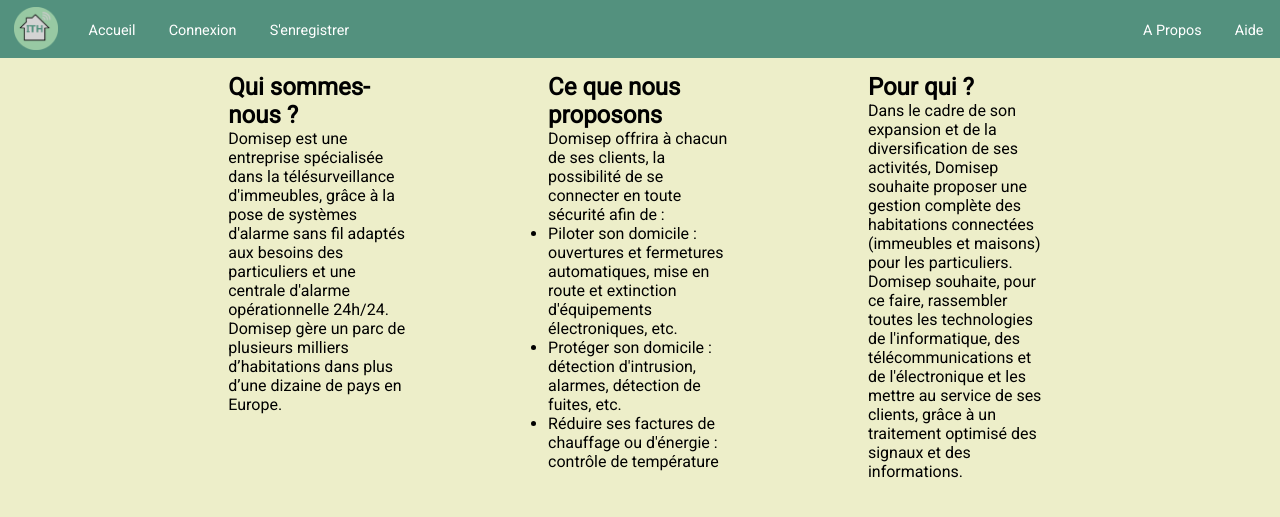
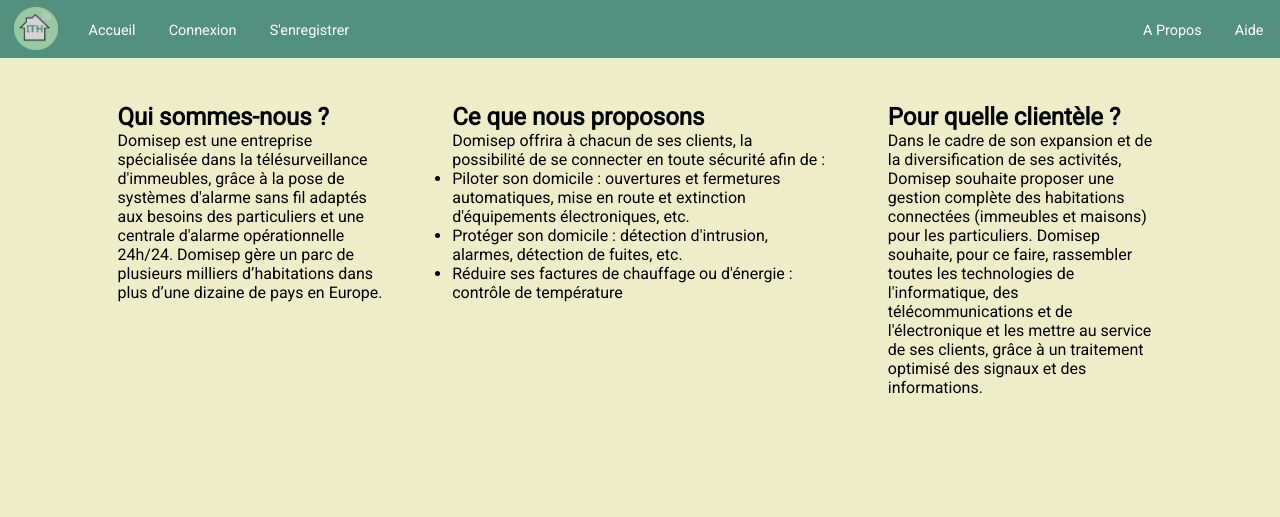
Before and after one commit to terencecode/ITH, a PHP site: the page made by app/Vues/vueAccueil.php in a window 1280 px wide. Shown: the top 517 px of the page. Run offline with PHP 8.4, Linux system fonts and the light colour scheme; the template is opened without the code that fills it, so the values that code supplies are empty; some libraries are stand-ins or nearby versions.

Commit message:
Début de l'acceuil

```diff
--- a/app/Vues/vueAccueil.php
+++ b/app/Vues/vueAccueil.php
@@ -40,14 +40,17 @@
 
 <?php else: ?>
     <div id="body">
-      <div class="row">
-          <div class="col-lg-2"></div>
-          <div id="form-container" class="col-lg-2">
+        <div class="row pub">
+            <div id="background-image" class="col-xs-12 col-sm-12 col-md-12 col-lg-12"></div>
+        </div>
+        <div id="col-sm" class="row topspace">
+            <div id="espace" class="col-xs-hide col-sm-hide col-md-1 col-lg-1"></div>
+            <div id="form-container" class="col-xs-12 col-sm-12 col-md-3 col-lg-3 ">
                 <h2>Qui sommes-nous ?</h2>
                 Domisep est une entreprise spécialisée dans la télésurveillance d'immeubles, grâce à la pose de systèmes d'alarme sans fil adaptés aux besoins des particuliers et une centrale d'alarme opérationnelle 24h/24. Domisep gère un parc de plusieurs milliers d’habitations dans plus d’une dizaine de pays en Europe.
             </div>
-          <div class="col-lg-1"></div>
-          <div id="form-container" class="col-lg-2">
+            <div id="espace" class="col-xs-hide col-sm-hide col-md-0 col-lg-0"></div>
+            <div id="form-container" class="col-xs- col-sm-12 col-md-4 col-lg-4">
                 <h2>Ce que nous proposons</h2>
                 Domisep offrira à chacun de ses clients, la possibilité de se connecter en toute sécurité afin de :<br>
                 <ul class="pres">
@@ -62,14 +65,13 @@
                     </li>
                 </ul>
             </div>
-          <div class="col-lg-1"></div>
-          <div id="form-container" class="col-lg-2">
-              <h2>Pour qui ?</h2>
+            <div id="espace" class="col-xs-hide col-sm-hide col-md-0 col-lg-0"></div>
+            <div id="form-container" class="col-xs-12 col-sm-12 col-md-3 col-lg-3">
+                <h2>Pour quelle clientèle ?</h2>
                 Dans le cadre de son expansion et de la diversification de ses activités, Domisep souhaite proposer une gestion complète des habitations connectées (immeubles et maisons) pour les particuliers. Domisep souhaite, pour ce faire, rassembler toutes les technologies de l'informatique, des télécommunications et de l'électronique et les mettre au service de ses clients, grâce à un traitement optimisé des signaux et des informations.
             </div>
-          <div class="col-lg-2"></div>
+            <div id="espace" class="col-xs-hide col-sm-hide col-md-1 col-lg-1"></div>
         </div>
-
     </div>
 
 <?php endif; ?>
```
Also changed, not shown: public/css/Accueil.css (+19 -5 lines). Lines whose indentation alone changed are shown as unchanged.
